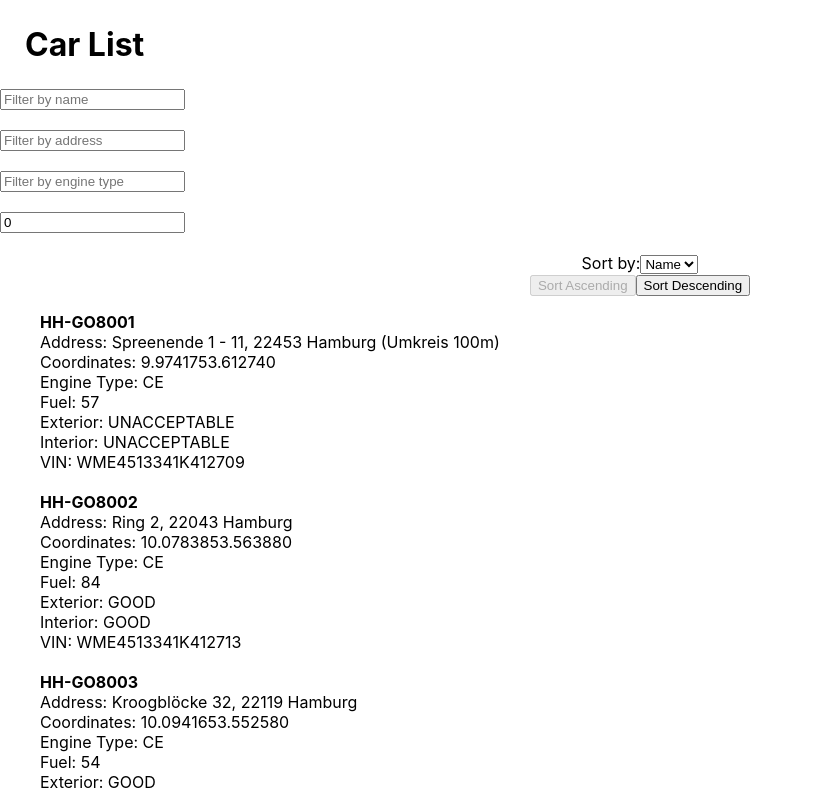
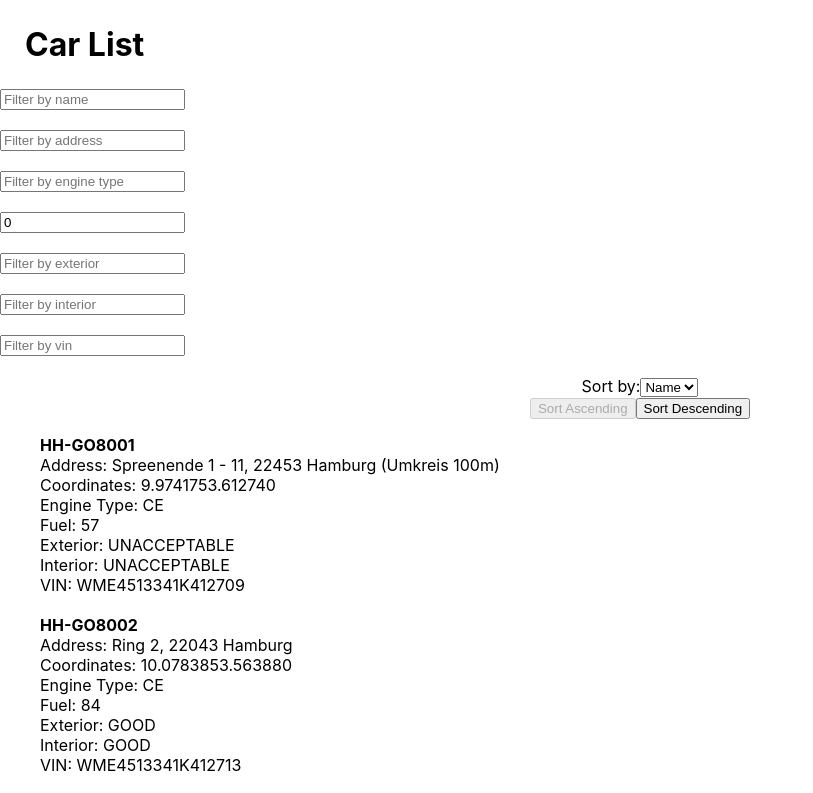
Before and after one commit to kikani-parth/car-map, a React (Create React App) app: page / in a window 1280 px wide. Shown: the top 793 px of the page, without its empty margins (0-813 px from the left). Built offline with nearby package versions, Linux system fonts and the light colour scheme.

Commit message:
add funtionality to filter cars by 'exterior', 'interior' and 'vehicle identification number'

```diff
--- a/src/components/FilterControls.tsx
+++ b/src/components/FilterControls.tsx
@@ -1,13 +1,18 @@
 import React from 'react';
+import { Placemark } from 'types';
 
 interface FilterControlsProps {
-  filters: {
-    name: string;
-    address: string;
-    coordinates: number[];
-    engineType: string;
-    fuel: number;
-  };
+  filters: Placemark;
+  //   filters: {
+  //     name: string;
+  //     address: string;
+  //     coordinates: number[];
+  //     engineType: string;
+  //     fuel: number;
+  //     exterior: string;
+  //     interior: string;
+  //     vin: string;
+  //   };
   onFilterChange: (filterType: string, value: string) => void;
 }
 
@@ -48,6 +53,30 @@ const FilterControls: React.FC<FilterControlsProps> = ({
         onChange={(e) => onFilterChange('fuel', e.target.value)}
         style={{ marginBottom: '20px', display: 'block' }}
       />
+
+      <input
+        type="text"
+        placeholder="Filter by exterior"
+        value={filters.exterior}
+        onChange={(e) => onFilterChange('exterior', e.target.value)}
+        style={{ marginBottom: '20px', display: 'block' }}
+      />
+
+      <input
+        type="text"
+        placeholder="Filter by interior"
+        value={filters.interior}
+        onChange={(e) => onFilterChange('interior', e.target.value)}
+        style={{ marginBottom: '20px', display: 'block' }}
+      />
+
+      <input
+        type="text"
+        placeholder="Filter by vin"
+        value={filters.vin}
+        onChange={(e) => onFilterChange('vin', e.target.value)}
+        style={{ marginBottom: '20px', display: 'block' }}
+      />
     </div>
   );
 };
--- a/src/components/FilteredCarList.tsx
+++ b/src/components/FilteredCarList.tsx
@@ -11,13 +11,15 @@ interface FilteredCarListProps {
 }
 
 const FilteredCarList: React.FC<FilteredCarListProps> = ({ cars }) => {
-  // TODO: add useState<Placemark>
-  const [filters, setFilters] = useState({
+  const [filters, setFilters] = useState<Placemark>({
     name: '',
     address: '',
     coordinates: [0],
     engineType: '',
     fuel: 0,
+    exterior: '',
+    interior: '',
+    vin: '', // Vehicle Indentification Number
   });
   const [sortOrder, setSortOrder] = useState<'asc' | 'desc'>('asc');
   const [sortBy, setSortBy] = useState<'name' | 'fuel'>('name');
@@ -35,7 +37,10 @@ const FilteredCarList: React.FC<FilteredCarListProps> = ({ cars }) => {
     filters.address,
     filters.coordinates,
     filters.engineType,
-    filters.fuel
+    filters.fuel,
+    filters.exterior,
+    filters.interior,
+    filters.vin
   );
 
   const sortedCars = sortCars(filteredCars, sortOrder, sortBy);
--- a/src/utils/filterUtils.tsx
+++ b/src/utils/filterUtils.tsx
@@ -6,7 +6,10 @@ export const filterCars = (
   adddressFilter: string,
   coordinatesFilter: number[],
   engineTypeFilter: string,
-  fuelFilter: number
+  fuelFilter: number,
+  exteriorFilter: string,
+  interiorFilter: string,
+  vinFilter: string
 ): Placemark[] => {
   return cars.filter(
     (car) =>
@@ -18,6 +21,12 @@ export const filterCars = (
       // Engine Type filtering
       car.engineType.toLowerCase().includes(engineTypeFilter.toLowerCase()) &&
       // Fuel filtering
-      (fuelFilter ? car.fuel >= fuelFilter : true)
+      (fuelFilter ? car.fuel >= fuelFilter : true) &&
+      // Exterior filtering
+      car.exterior.toLowerCase().includes(exteriorFilter.toLowerCase()) &&
+      // Interior filtering
+      car.interior.toLowerCase().includes(interiorFilter.toLowerCase()) &&
+      // VIN filtering
+      car.vin.toLowerCase().includes(vinFilter.toLowerCase())
   );
 };
```
